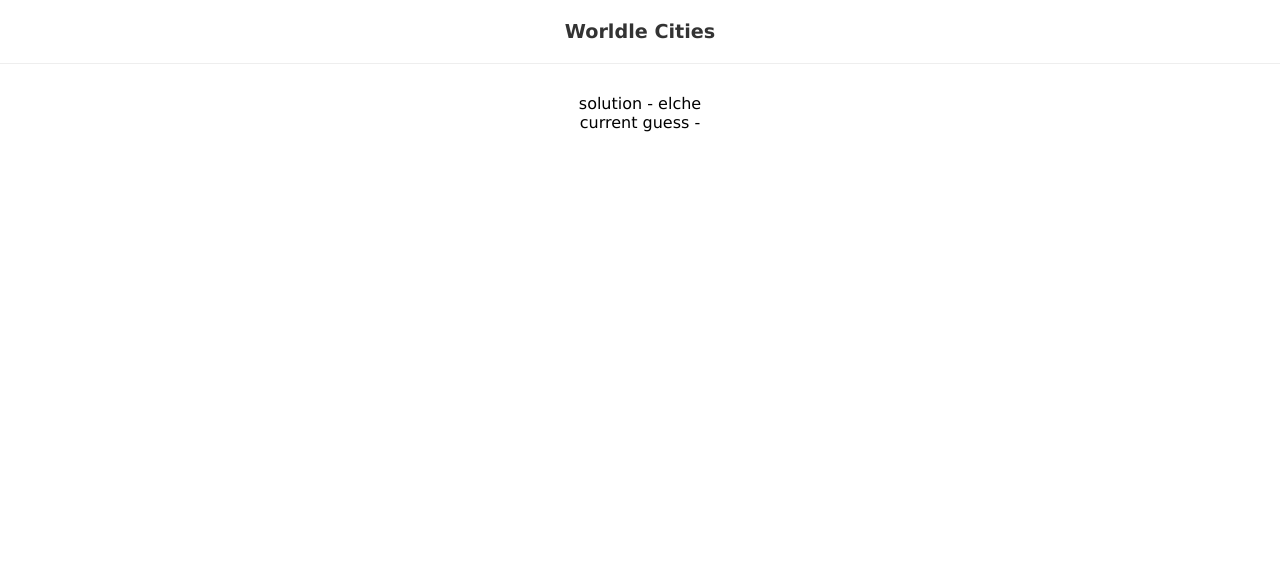
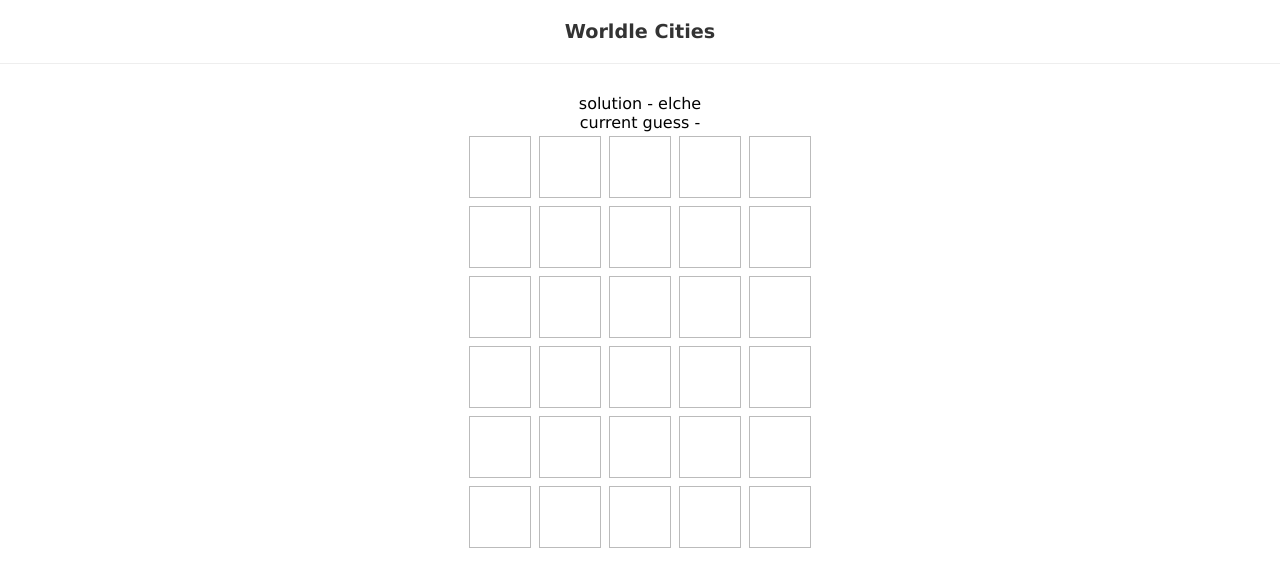
Before and after one commit to toniferr/world-capital, a React (Create React App) app: page / in a window 1280 px wide. Shown: the top 586 px of the page. Built offline with nearby package versions, Linux system fonts and the light colour scheme; data requests are answered from the project's data file.

Commit message:
creating a game grid

```diff
--- /dev/null
+++ b/src/components/Grid.js
@@ -0,0 +1,12 @@
+import React from 'react'
+import Row from './Row'
+
+export default function Grid( {currentGuesses, guesses, turn}) {
+  return (
+    <div>
+      {guesses.map((g, i) => {
+        return <Row key={i}></Row>
+      })}
+    </div>
+  )
+}
--- /dev/null
+++ b/src/components/Row.js
@@ -0,0 +1,16 @@
+import React from 'react'
+
+export default function Row() {
+
+
+
+  return (
+    <div className='row'>
+      <div></div>
+      <div></div>
+      <div></div>
+      <div></div>
+      <div></div>
+    </div>
+  )
+}
--- a/src/components/Worldle.js
+++ b/src/components/Worldle.js
@@ -1,5 +1,6 @@
 import React, { useEffect } from 'react'
 import useWorldle from '../hooks/useWorldle'
+import Grid from './Grid'
 
 export default function Worldle({solution}) {
 
@@ -18,6 +19,7 @@
     <div>
       <div>solution - {solution}</div>
       <div>current guess - {currentGuess}</div>
+      <Grid currentGuess={currentGuess} guesses={guesses} turn={turn}/>
     </div>
   )
 }
--- a/src/index.css
+++ b/src/index.css
@@ -11,3 +11,21 @@
   margin: 0 0 30px 0;
   color: #333;
 }
+/* rows */
+.row {
+  text-align: center;
+  display: flex;
+  justify-content: center;
+}
+.row > div {
+  display: block;
+  width: 60px;
+  height: 60px;
+  border: 1px solid #bbb;
+  margin: 4px;
+  text-align: center;
+  line-height: 60px;
+  text-transform: uppercase;
+  font-weight: bold;
+  font-size: 2.5em;
+}
```
